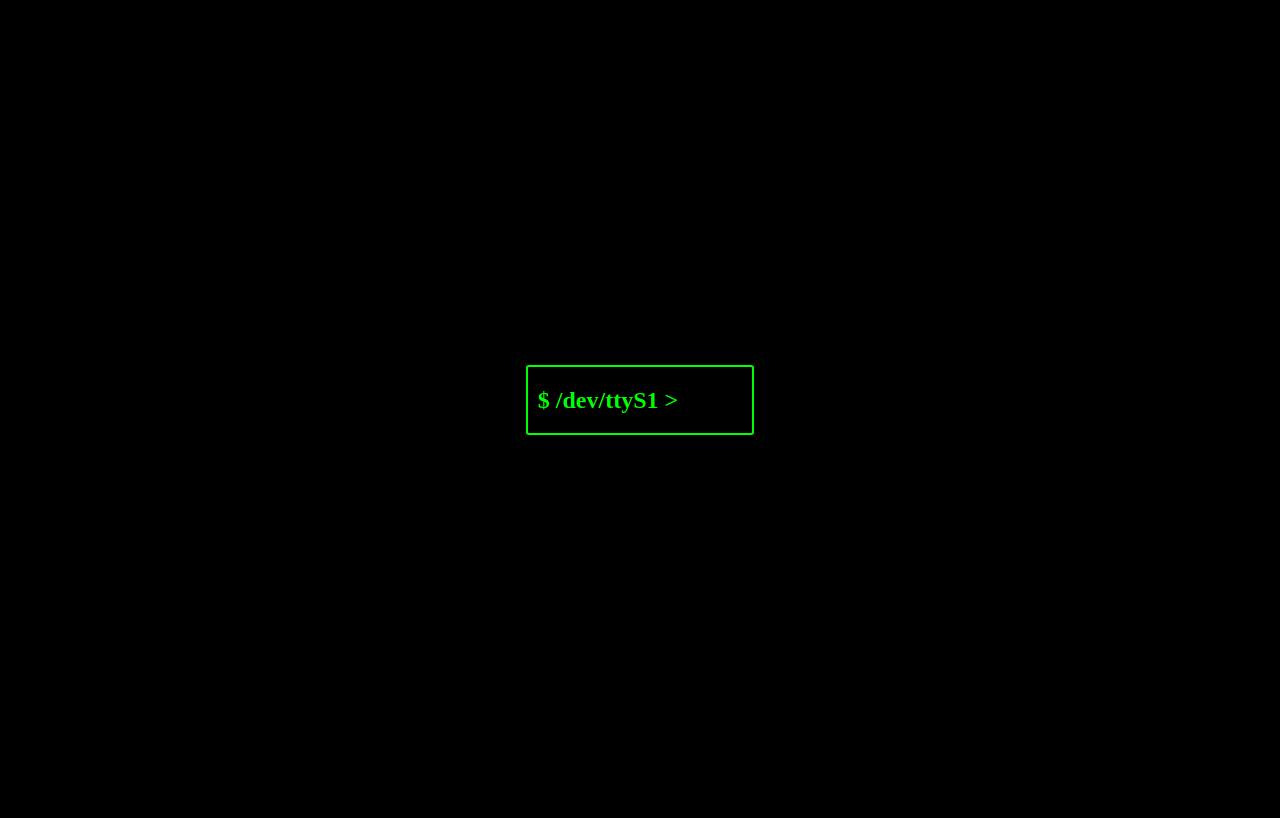
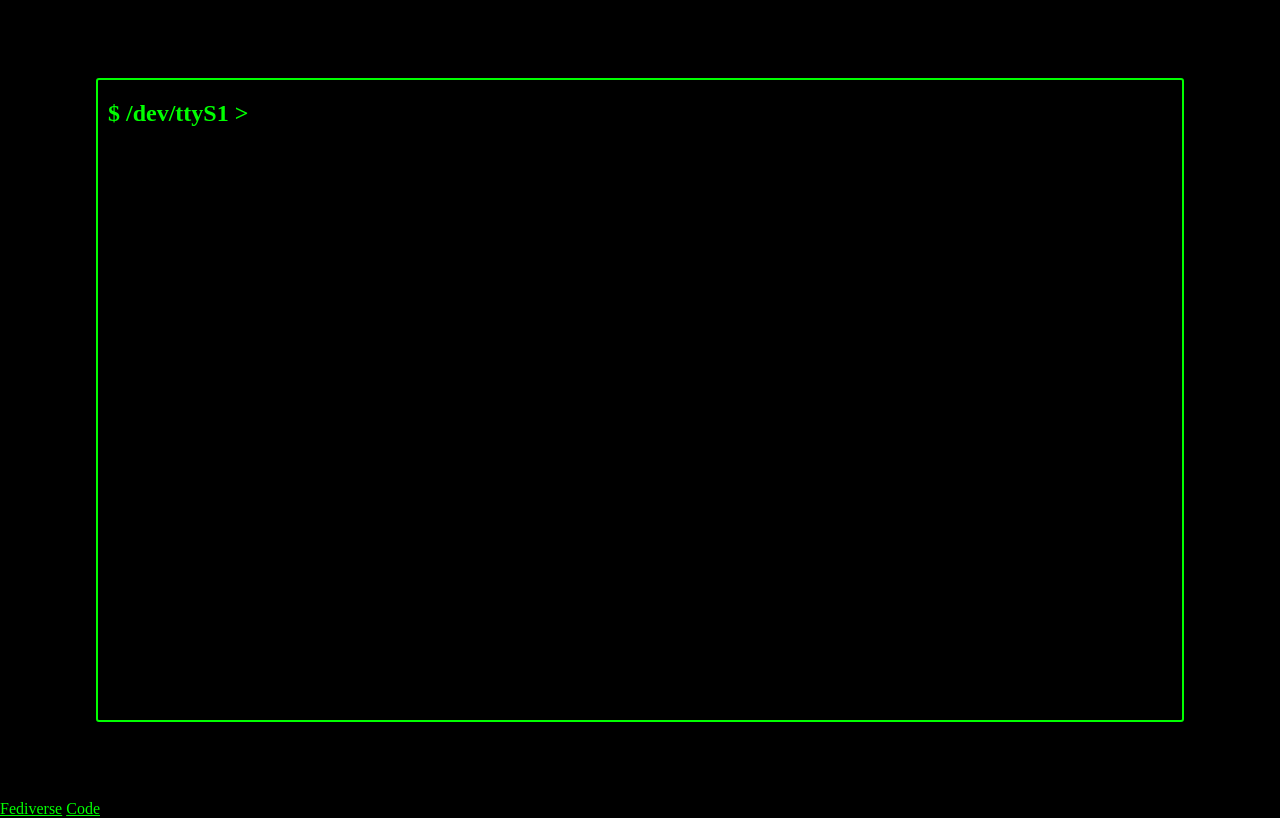
Before and after one commit to ttys1-dev/ttys1-dev.github.io, a plain HTML site: page index.html in a window 1280 px wide. Drawn offline with Linux system fonts and the light colour scheme.

Commit message:
Mastodon link, resize screen

```diff
--- a/index.html
+++ b/index.html
@@ -6,6 +6,9 @@
           color: #0f0;
           margin: 0;
           height: 100vh;
+        }
+        a {
+            color: #0f0;
         }
 
         .container {
@@ -19,6 +22,8 @@
           padding: 0 50px 0 10px;
           border: 2px solid #0f0;
           border-radius: 3px;
+            width: 80%;
+            height: 80vh;
         }
 
         .box h2 {
@@ -47,7 +52,12 @@
       <div class="container">
         <span class="box">
           <h2>$ /dev/ttyS1 &gt;&nbsp;</h2>
+            <p>
+
+            </p>
         </span>
       </div>
+      <a rel="me" href="https://infosec.exchange/@ttyS1">Fediverse</a> <a href="https://github.com/ttyS1">Code</a>
+
     </body>
 </html>
```
